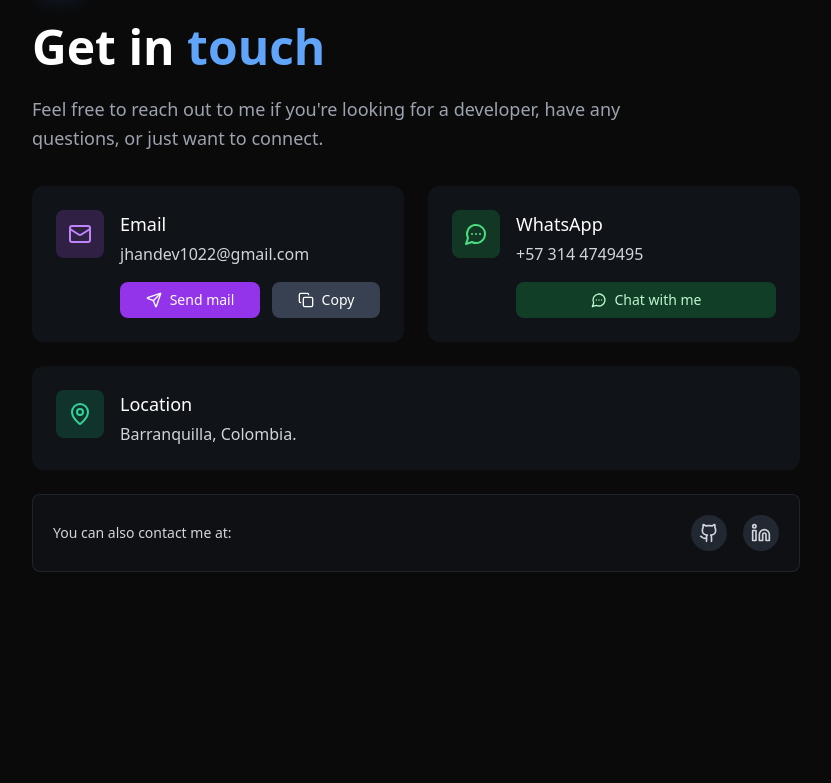
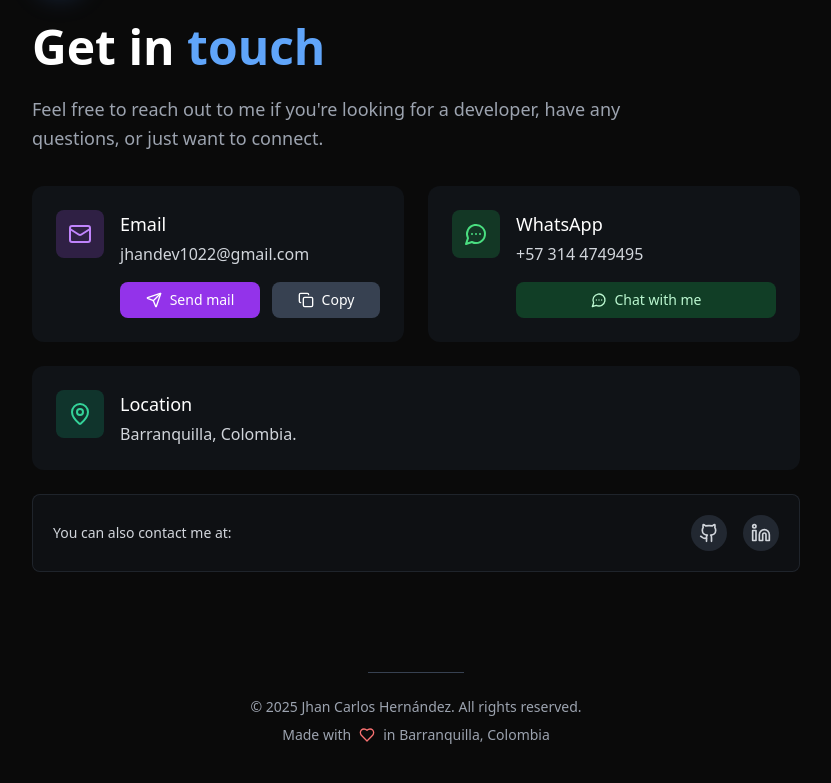
Before and after one commit to jhanhrndz/jhandev-portfolio, a React (Vite) app: page / in a window 1280 px wide. Shown: the part 3125-3908 px from the top of the page, without its empty margins (224-1055 px from the left). Before the commit the page ends 3745 px from the top, so only its background shows below. Built offline with nearby package versions, Linux system fonts and the light colour scheme.

Commit message:
Add footer

```diff
--- a/src/App.jsx
+++ b/src/App.jsx
@@ -3,6 +3,7 @@ import About from "./sections/About.jsx";
 import Skills from './sections/Skills'
 import Projects from './sections/Projects.jsx'
 import Contact from './sections/Contatc.jsx'
+import Footer from './components/Footer.jsx'
 
 function App() {
   return (
@@ -12,6 +13,7 @@ function App() {
       <Skills/>
       <Projects/>
       <Contact/>
+      <Footer/>
     </div>
   );
 }
--- /dev/null
+++ b/src/components/Footer.jsx
@@ -0,0 +1,31 @@
+import React from 'react';
+import { Heart, Github, Linkedin, Mail } from 'lucide-react';
+
+const Footer = () => {
+  const currentYear = new Date().getFullYear();
+
+  return (
+    <footer className="w-full mt-1">
+      <div className="max-w-6xl mx-auto px-4 py-12">
+        <div className="flex flex-col items-center gap-6">
+
+
+          {/* Divider */}
+          <div className="w-24 h-[1px] bg-gray-700"></div>
+
+          {/* Copyright */}
+          <div className="flex flex-col items-center gap-2 text-center">
+            <p className="text-gray-400 text-sm">
+              © {currentYear} Jhan Carlos Hernández. All rights reserved.
+            </p>
+            <p className="flex items-center gap-2 text-gray-400 text-sm">
+              Made with <Heart className="w-4 h-4 text-red-400" /> in Barranquilla, Colombia
+            </p>
+          </div>
+        </div>
+      </div>
+    </footer>
+  );
+};
+
+export default Footer;
```
